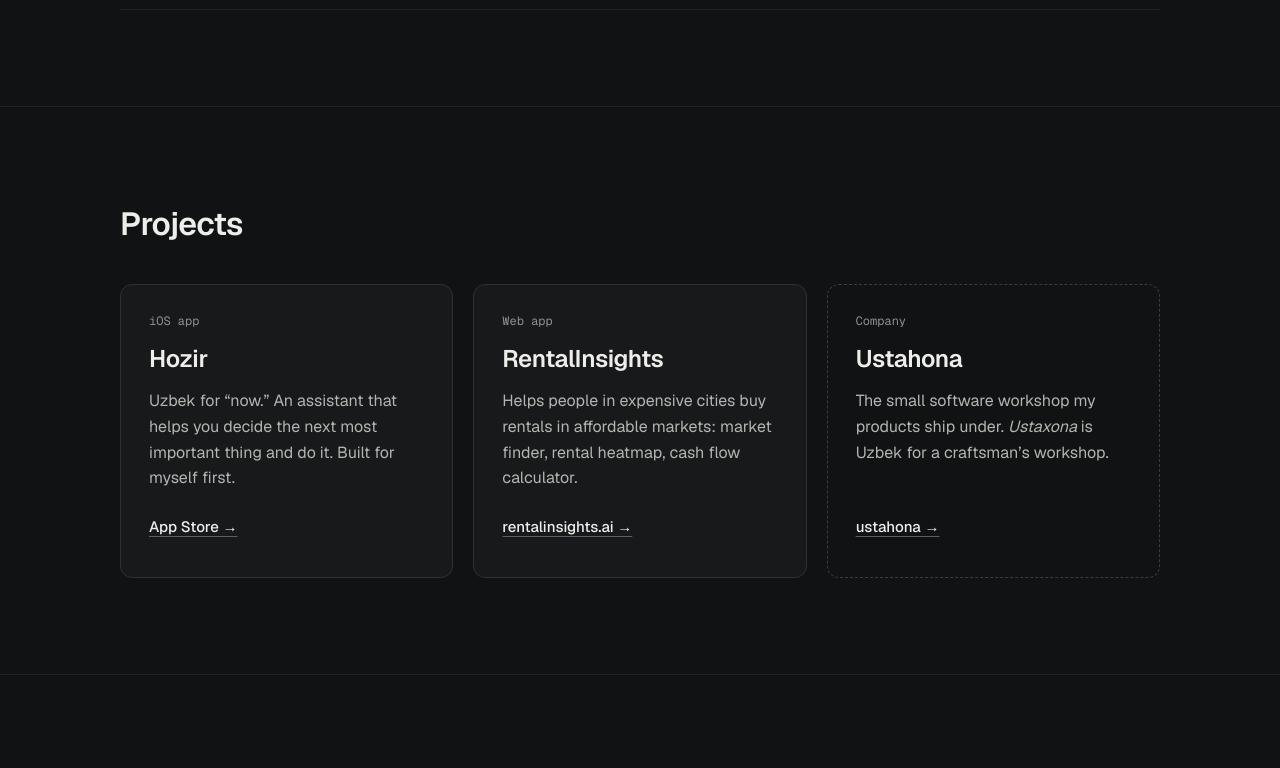
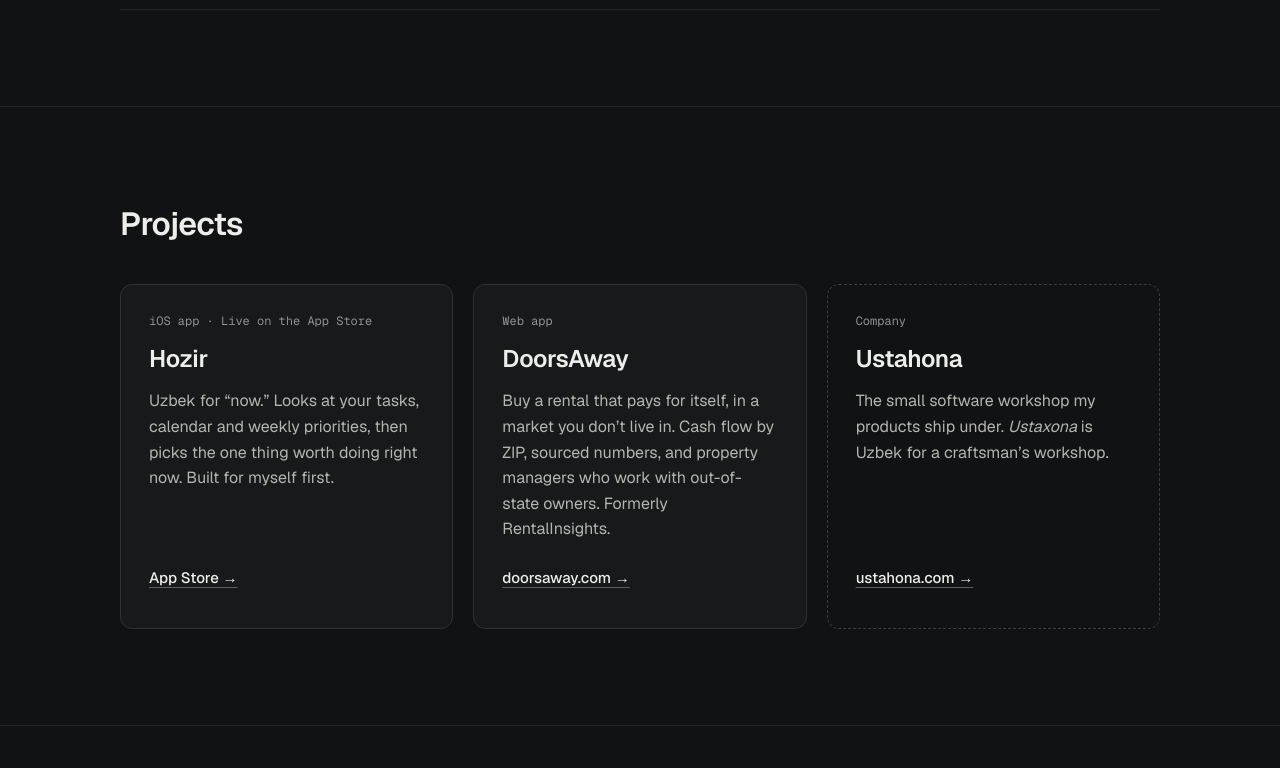
Before and after one commit to JahonCodes/itsjahon, a plain HTML site: page index.html in a window 1280 px wide. Shown: the part 1412-2180 px from the top of the page. Drawn offline with nearby package versions, Linux system fonts and the light colour scheme.

Commit message:
Update projects: Hozir live link, DoorsAway rename, Ustahona and GitHub links
Co-Authored-By: Claude Sonnet 5.5 <noreply@anthropic.com>

```diff
--- a/index.html
+++ b/index.html
@@ -4,7 +4,7 @@
 <meta charset="utf-8">
 <meta name="viewport" content="width=device-width, initial-scale=1">
 <title>itsjahon</title>
-<meta name="description" content="Jahon Amirkulov: platform engineer moving into ML infrastructure, building Hozir and RentalInsights.">
+<meta name="description" content="Jahon Amirkulov: platform engineer moving into ML infrastructure, building Hozir and DoorsAway.">
 <link rel="icon" href="/favicon.svg" type="image/svg+xml">
 <link rel="icon" href="/favicon.ico" sizes="48x48">
 <link rel="apple-touch-icon" href="/apple-touch-icon.png">
@@ -64,7 +64,7 @@ input:focus{outline:2px solid #F2A541;outline-offset:2px}
       Building in public from the San Francisco Bay Area
     </p>
     <h1 class="hero-h" style="margin: 0; max-width: 820px; font-weight: 600; font-size: 60px; line-height: 1.08; letter-spacing: -0.035em">Hi, I’m Jahon. I build infrastructure by day, products by night, and write about both.</h1>
-    <p class="hero-sub" style="margin: 32px 0 0; max-width: 620px; font-size: 19px; line-height: 1.65; color: #B4B5B0">I’m a platform engineer moving deeper into ML infrastructure. Here I share what I’m learning, how I’m building Hozir and RentalInsights, and the mistakes along the way.</p>
+    <p class="hero-sub" style="margin: 32px 0 0; max-width: 620px; font-size: 19px; line-height: 1.65; color: #B4B5B0">I’m a platform engineer moving deeper into ML infrastructure. Here I share what I’m learning, how I’m building Hozir and DoorsAway, and the mistakes along the way.</p>
 
     <form style="margin-top: 44px; max-width: 520px; display: flex; flex-direction: column; gap: 10px">
       <label for="hero-email" style="font-family: 'Geist Mono', monospace; font-size: 13px; color: #B4B5B0">Get new posts by email. Roughly twice a month.</label>
@@ -80,7 +80,7 @@ input:focus{outline:2px solid #F2A541;outline-offset:2px}
     <div class="now-box" style="border: 1px solid #2E3033; border-radius: 12px; padding: 28px 32px; display: grid; grid-template-columns: repeat(auto-fit, minmax(min(100%, 220px), 1fr)); gap: 24px 40px">
       <div style="display: flex; flex-direction: column; gap: 6px">
         <span style="font-family: 'Geist Mono', monospace; font-size: 12px; color: #8E9094; letter-spacing: 0.06em; text-transform: uppercase">Now building</span>
-        <span style="font-size: 16px; line-height: 1.5">Hozir, an AI focus assistant for iPhone</span>
+        <span style="font-size: 16px; line-height: 1.5">Hozir, live on the App Store, and DoorsAway market reports</span>
       </div>
       <div style="display: flex; flex-direction: column; gap: 6px">
         <span style="font-family: 'Geist Mono', monospace; font-size: 12px; color: #8E9094; letter-spacing: 0.06em; text-transform: uppercase">Now testing</span>
@@ -134,24 +134,24 @@ input:focus{outline:2px solid #F2A541;outline-offset:2px}
       <div style="display: grid; grid-template-columns: repeat(auto-fit, minmax(min(100%, 300px), 1fr)); gap: 20px">
 
         <article style="background: #18191B; border: 1px solid #2E3033; border-radius: 12px; padding: 28px; display: flex; flex-direction: column; gap: 14px">
-          <span style="font-family: 'Geist Mono', monospace; font-size: 12px; color: #8E9094">iOS app</span>
+          <span style="font-family: 'Geist Mono', monospace; font-size: 12px; color: #8E9094">iOS app · Live on the App Store</span>
           <h3 style="margin: 0; font-size: 24px; font-weight: 600; letter-spacing: -0.015em">Hozir</h3>
-          <p style="margin: 0; font-size: 16px; line-height: 1.6; color: #B4B5B0">Uzbek for “now.” An assistant that helps you decide the next most important thing and do it. Built for myself first.</p>
-          <a href="#" style="margin-top: auto; display: inline-flex; align-items: center; min-height: 44px; font-size: 15px; font-weight: 500">App Store →</a>
+          <p style="margin: 0; font-size: 16px; line-height: 1.6; color: #B4B5B0">Uzbek for “now.” Looks at your tasks, calendar and weekly priorities, then picks the one thing worth doing right now. Built for myself first.</p>
+          <a href="https://apps.apple.com/us/app/hozir/id6752687001" style="margin-top: auto; display: inline-flex; align-items: center; min-height: 44px; font-size: 15px; font-weight: 500">App Store →</a>
         </article>
 
         <article style="background: #18191B; border: 1px solid #2E3033; border-radius: 12px; padding: 28px; display: flex; flex-direction: column; gap: 14px">
           <span style="font-family: 'Geist Mono', monospace; font-size: 12px; color: #8E9094">Web app</span>
-          <h3 style="margin: 0; font-size: 24px; font-weight: 600; letter-spacing: -0.015em">RentalInsights</h3>
-          <p style="margin: 0; font-size: 16px; line-height: 1.6; color: #B4B5B0">Helps people in expensive cities buy rentals in affordable markets: market finder, rental heatmap, cash flow calculator.</p>
-          <a href="https://rentalinsights.ai" style="margin-top: auto; display: inline-flex; align-items: center; min-height: 44px; font-size: 15px; font-weight: 500">rentalinsights.ai →</a>
+          <h3 style="margin: 0; font-size: 24px; font-weight: 600; letter-spacing: -0.015em">DoorsAway</h3>
+          <p style="margin: 0; font-size: 16px; line-height: 1.6; color: #B4B5B0">Buy a rental that pays for itself, in a market you don’t live in. Cash flow by ZIP, sourced numbers, and property managers who work with out-of-state owners. Formerly RentalInsights.</p>
+          <a href="https://doorsaway.com" style="margin-top: auto; display: inline-flex; align-items: center; min-height: 44px; font-size: 15px; font-weight: 500">doorsaway.com →</a>
         </article>
 
         <article style="border: 1px dashed #3A3C40; border-radius: 12px; padding: 28px; display: flex; flex-direction: column; gap: 14px">
           <span style="font-family: 'Geist Mono', monospace; font-size: 12px; color: #8E9094">Company</span>
           <h3 style="margin: 0; font-size: 24px; font-weight: 600; letter-spacing: -0.015em">Ustahona</h3>
           <p style="margin: 0; font-size: 16px; line-height: 1.6; color: #B4B5B0">The small software workshop my products ship under. <em>Ustaxona</em> is Uzbek for a craftsman’s workshop.</p>
-          <a href="#" style="margin-top: auto; display: inline-flex; align-items: center; min-height: 44px; font-size: 15px; font-weight: 500">ustahona →</a>
+          <a href="https://ustahona.com" style="margin-top: auto; display: inline-flex; align-items: center; min-height: 44px; font-size: 15px; font-weight: 500">ustahona.com →</a>
         </article>
 
       </div>
@@ -199,7 +199,7 @@ input:focus{outline:2px solid #F2A541;outline-offset:2px}
         <li><a href="mailto:hello@itsjahon.com" style="display: inline-block; padding: 12px 0; color: #EDEDEA">hello@itsjahon.com</a></li>
         <li><a class="nav-link" href="#" style="display: inline-block; padding: 12px 0">YouTube</a></li>
         <li><a class="nav-link" href="#" style="display: inline-block; padding: 12px 0">LinkedIn</a></li>
-        <li><a class="nav-link" href="#" style="display: inline-block; padding: 12px 0">GitHub</a></li>
+        <li><a class="nav-link" href="https://github.com/JahonCodes" style="display: inline-block; padding: 12px 0">GitHub</a></li>
         <li><a class="nav-link" href="#" style="display: inline-block; padding: 12px 0">RSS</a></li>
       </ul>
     </div>
```
